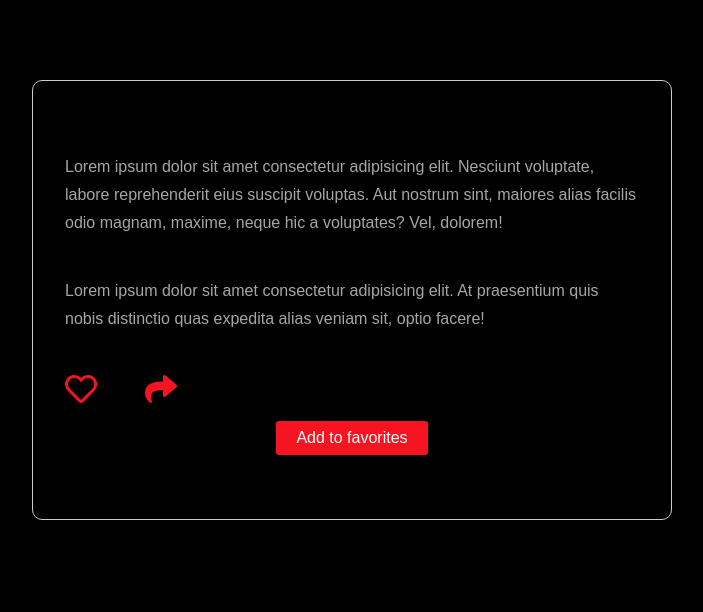
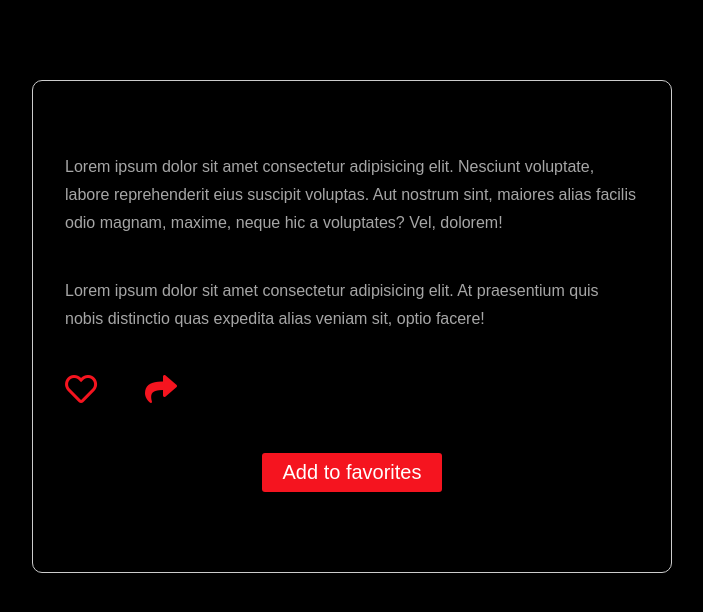
Before and after one commit to MilaZiabchenko/Netwonderland-streaming-app, a React (Create React App) app: page /shows/1 in a window 1280 px wide. Shown: the top 612 px of the page, without its empty margins (288-991 px from the left). Built offline with nearby package versions, Linux system fonts and the light colour scheme; no server answers.

Commit message:
modified:   src/components/ShowsItemDetails/ShowsItemDetails.css 	modified:   src/components/ShowsItemDetails/ShowsItemDetails.js

```diff
--- a/src/components/ShowsItemDetails/ShowsItemDetails.css
+++ b/src/components/ShowsItemDetails/ShowsItemDetails.css
@@ -27,3 +27,8 @@
   margin-right: 2rem;
   cursor: pointer;
 }
+
+.details button {
+  margin: 3rem auto;
+  font-size: 1.25rem;
+}
--- a/src/components/ShowsItemDetails/ShowsItemDetails.js
+++ b/src/components/ShowsItemDetails/ShowsItemDetails.js
@@ -1,6 +1,5 @@
 import { useState } from 'react';
-import { useNavigate } from 'react-router-dom';
-import { useParams } from 'react-router-dom';
+import { useParams, useNavigate } from 'react-router-dom';
 import useFetch from '../../hooks/useFetch';
 import './ShowsItemDetails.css';
 
@@ -9,10 +8,13 @@ const ShowsItemDetails = () => {
   const { items: show } = useFetch('https://api.tvmaze.com/shows/' + id);
 
   const [heartIcon, setIcon] = useState('far fa-heart fa-2x');
+
   const navigate = useNavigate();
 
   const handleLikes = () => {
-    setIcon('fas fa-heart fa-2x');
+    heartIcon === 'far fa-heart fa-2x'
+      ? setIcon('fas fa-heart fa-2x')
+      : setIcon('far fa-heart fa-2x');
   };
 
   const handleFavorites = () => {
@@ -24,16 +26,15 @@ const ShowsItemDetails = () => {
   //   .replace('</p>', '')
   //   .replace('<b>', '')
   //   .replace('</b>', '');
+
   // console.log(show);
-
-  // console.log(show)
 
   return (
     <article className='card-details'>
       <h2>{show.name}</h2>
       <div className='details'>
+        {/* <p>{show.summary}</p> */}
         {/* <p>{showSummaryReplacer}</p> */}
-        {/* <p>{show.summary}</p> */}
         <p>
           Lorem ipsum dolor sit amet consectetur adipisicing elit. Nesciunt
           voluptate, labore reprehenderit eius suscipit voluptas. Aut nostrum
@@ -48,7 +49,7 @@ const ShowsItemDetails = () => {
 
         <i className={heartIcon} onClick={handleLikes}></i>
         <i className='fas fa-share fa-2x btn-icon'></i>
-        <button className='btn btn-center' onClick={handleFavorites}>
+        <button className='btn btn-lg btn-center' onClick={handleFavorites}>
           Add to favorites
         </button>
       </div>
```
